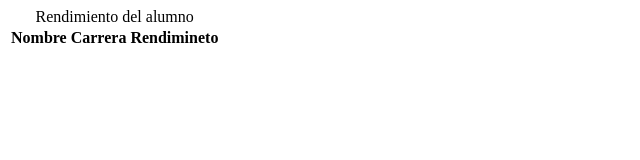
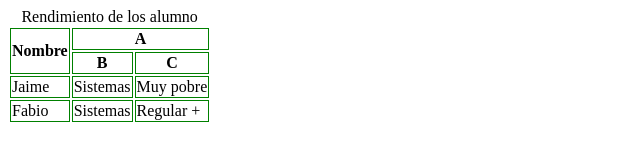
Before and after one commit to jhulss/Tablas_TecWeb, a plain HTML site: page index.html in a window 1280 px wide. Shown: the whole page, without its empty margins (0-640 px from the left). Drawn offline with Linux system fonts and the light colour scheme.

Commit message:
Mejoras en html

```diff
--- a/index.html
+++ b/index.html
@@ -5,19 +5,41 @@
     <meta http-equiv="X-UA-Compatible" content="IE=edge">
     <meta name="viewport" content="width=device-width, initial-scale=1.0">
     <title>Document</title>
+    <style>
+        table th, table td{
+            border: 1px solid green;
+        }
+    </style>
+
 </head>
 <body>
     <table>
-    <caption>Rendimiento del alumno</caption>
+        <caption>Rendimiento de los alumno</caption>
         <thead>
             <tr>
-                <th>Nombre</th>
-                <th>Carrera</th>
-                <th>Rendimineto</th>
+                <th scope="col" colspan="1" rowspan="2">Nombre</th>
+                <th scope="col" colspan="2" rowspan="1">A</th>
+
+            </tr>
+            <tr>
+                <th scope="col">B</th>
+                <th scope="col">C</th>
             </tr>
         </thead>
+        <tbody>
+            <tr>
+                <td>Jaime</td>
+                <td>Sistemas</td>
+                <td>Muy pobre</td>
+            </tr>
+            <tr>
+                <td>Fabio</td>
+                <td>Sistemas</td>
+                <td>Regular +</td>
+            </tr>
+
+        </tbody>
+        <tfoot></tfoot>
     </table>
-
-
 </body>
 </html>
```
